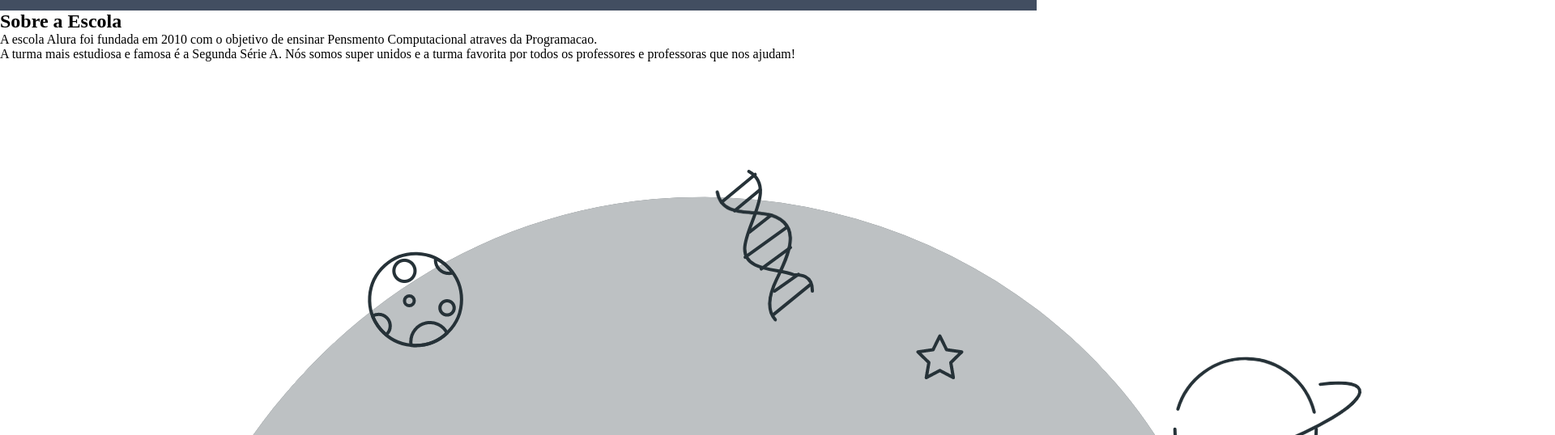
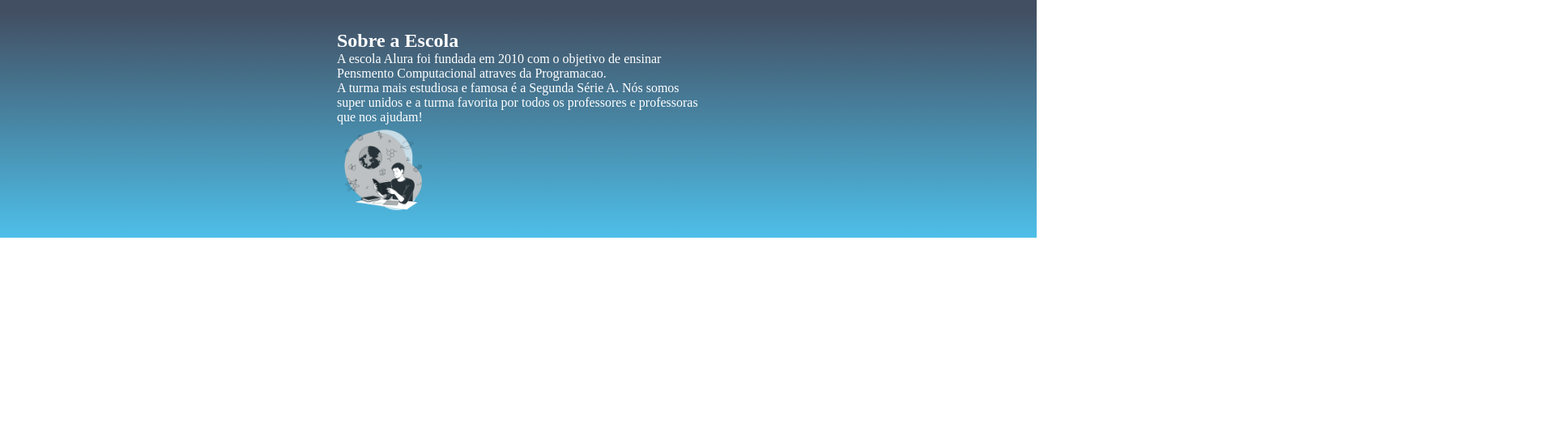
Before and after one commit to khaoz07/shh, a plain HTML site: page index.html in a window 1280 px wide. Shown: the part 78-616 px from the top of the page at 81% size, 1920 px wide, since content can reach past the window. Drawn offline with Linux system fonts and the light colour scheme.

Commit message:
Add files via upload

```diff
--- a/index.html
+++ b/index.html
@@ -15,10 +15,14 @@
     </ul>
     </header>
 <section class="escola">
-    <h2 class="escoal-titulo">Sobre a Escola</h2>
-    <p class="escola-texto-um">A escola Alura foi fundada em 2010 com o objetivo de ensinar Pensmento Computacional atraves da Programacao.</p>
-    <p class="escola-texto-dois">A turma mais estudiosa e famosa é a Segunda Série A. Nós somos super unidos e a turma favorita por todos os professores e professoras que nos ajudam!</p>
+    <div class="escola-div-conteudo">
+        <h2 class="escoal-titulo">Sobre a Escola</h2>
+        <p class="escola-texto-um">A escola Alura foi fundada em 2010 com o objetivo de ensinar Pensmento Computacional atraves da Programacao.</p>
+        <p class="escola-texto-dois">A turma mais estudiosa e famosa é a Segunda Série A. Nós somos super unidos e a turma favorita por todos os professores e professoras que nos ajudam!</p>
         <img class="escola-imagen" src="Learning-bro (1).png" alt="professora no quadro.">
+    </div>
+
+
 </section>
 </body>
 </html>
--- a/style.css
+++ b/style.css
@@ -3,7 +3,7 @@
  padding: 0;
 }
 
-header {
+.cabecalho {
     background-color:#424e61;
     display: flex;
     color:white;
@@ -21,4 +21,26 @@ header {
 .cabecalho-lista-imagen{
     display: inline-block;
     margin: 0% 16px ;
+font-size: 24px ;
+
 }
+
+.escola-imagen{
+    width: 25%;
+}
+
+.escola{
+    background-image: linear-gradient(#424e61,#4ebfe9);
+    color: white;
+    display: flex;
+    justify-content: center;
+    align-items: center;
+    padding: 24px 0;
+}
+
+.escola-div-conteudo{
+    width: 35%;
+}
+.escola-titulo{
+    padding: 24px 0;
+}
```
